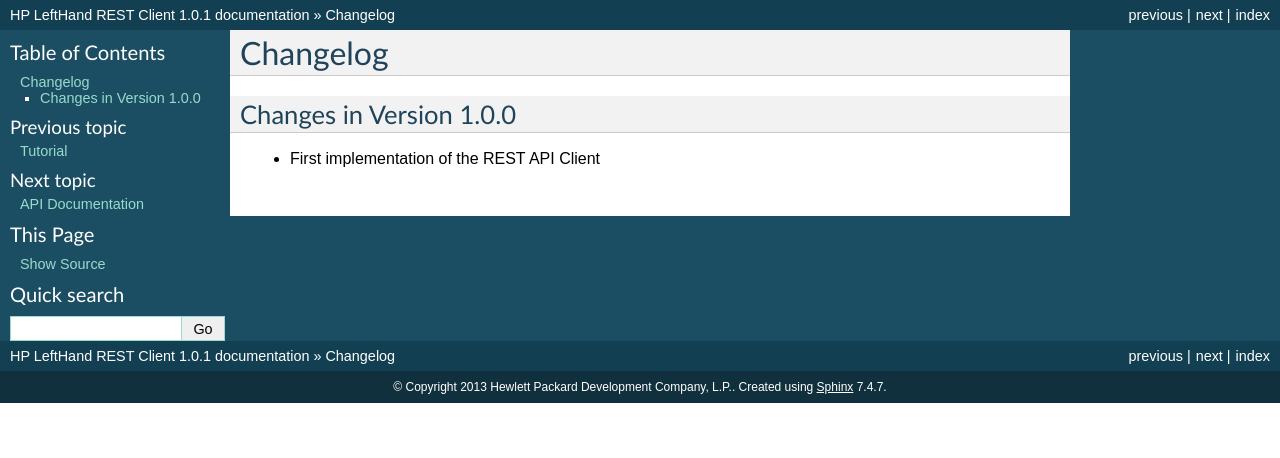
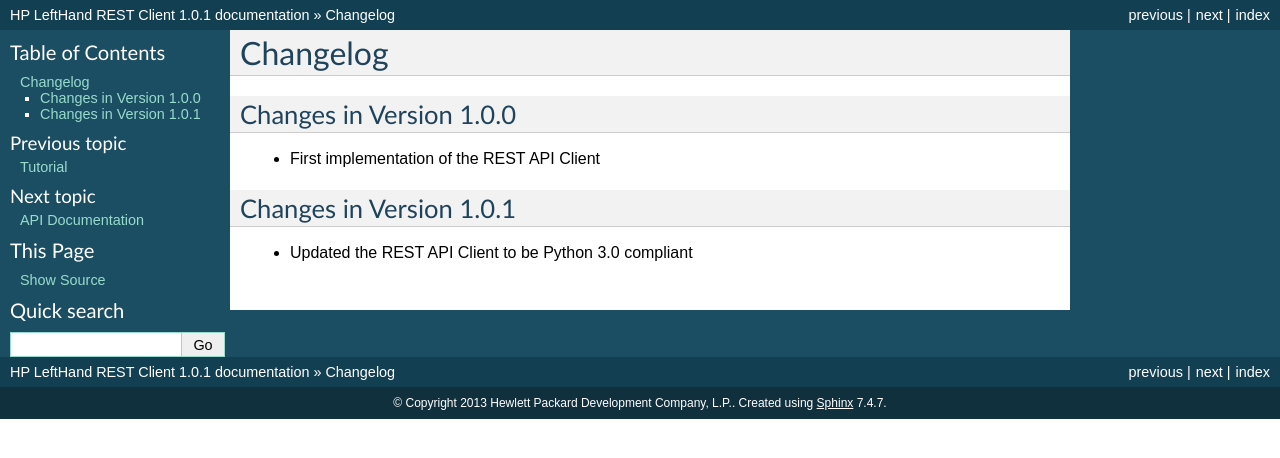
Before and after one commit to openstack-archive/deb-python-hplefthandclient, a Sphinx documentation site: the page built from docs/changelog.rst, in a window 1280 px wide. Shown: the top 458 px of the page. Built offline with Sphinx 7.4.7, drawn with Linux system fonts in a browser that asks for light colours.

Commit message:
Update change log for version 1.0.1

```diff
--- a/docs/changelog.rst
+++ b/docs/changelog.rst
@@ -6,3 +6,8 @@
 ------------------------
 
 - First implementation of the REST API Client
+
+Changes in Version 1.0.1
+------------------------
+
+- Updated the REST API Client to be Python 3.0 compliant
```
